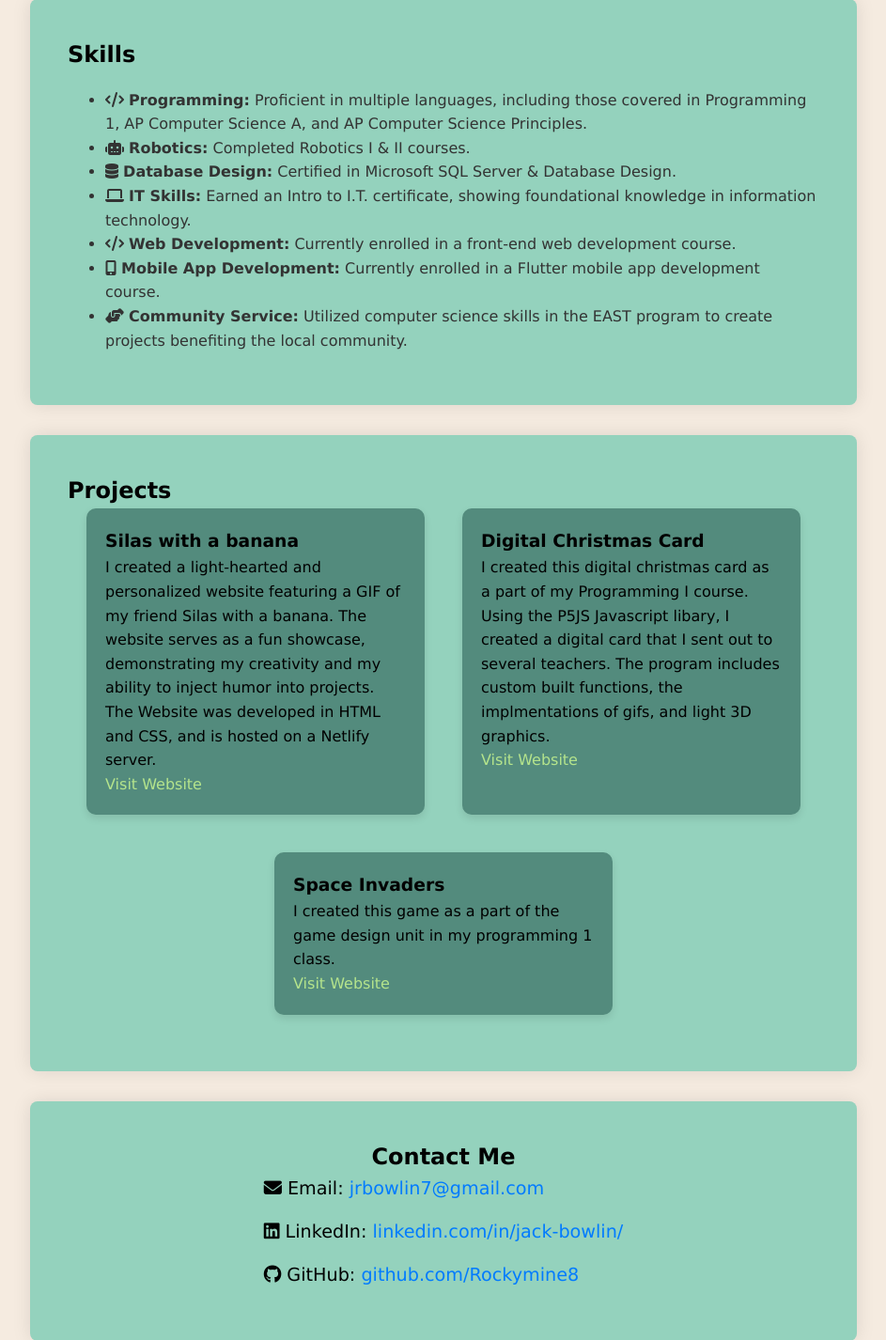
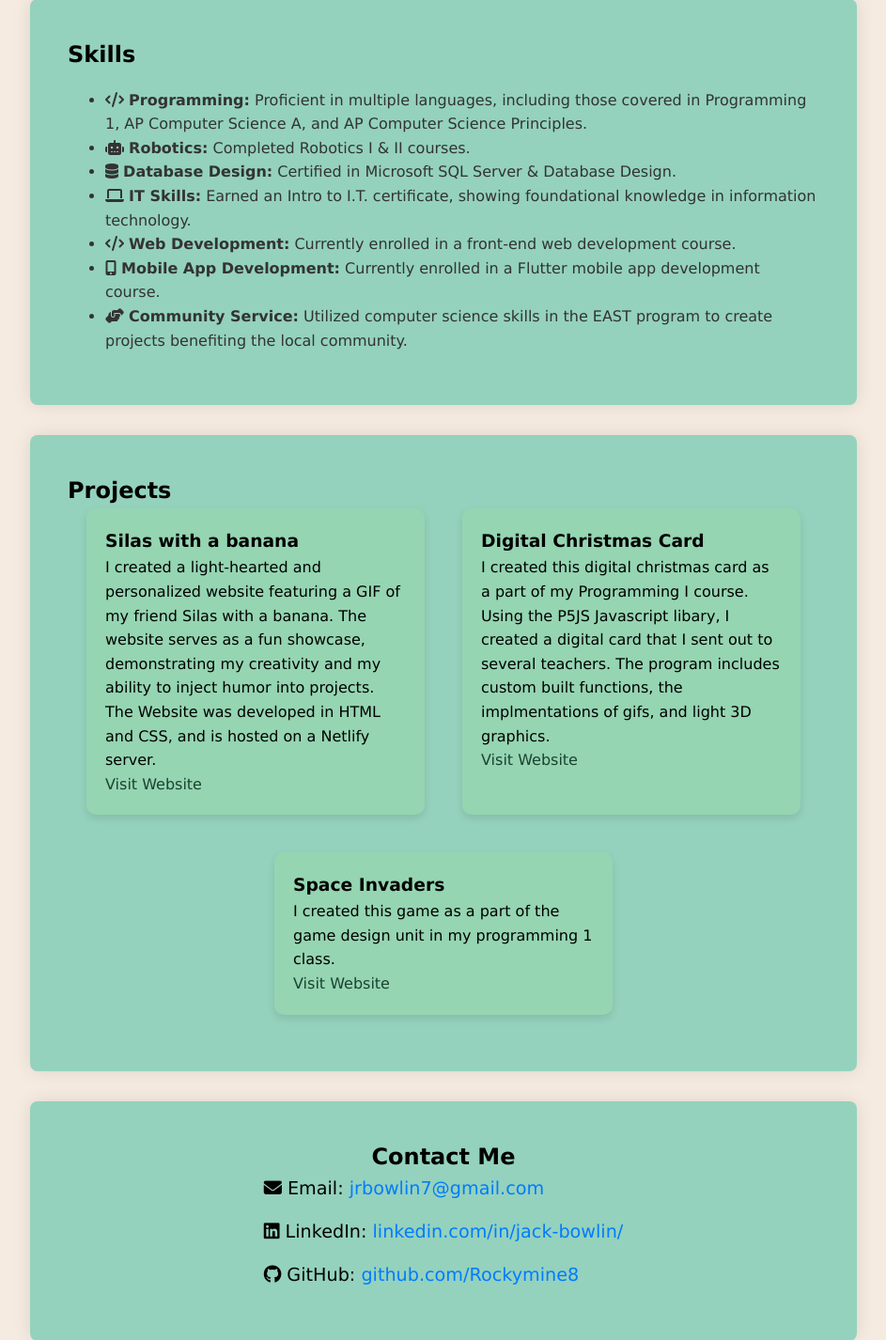
Before and after one commit to Rockymine8/flaskDeveloperWebsite, a Flask app: page / in a window 1280 px wide. Shown: the part 334-1760 px from the top of the page at 94% size, without its empty margins (168-1111 px from the left). Run offline with Flask 3, Linux system fonts and the light colour scheme; data comes from the database, SQL or seed files in the repository; some libraries are stand-ins or nearby versions.

Commit message:
change project card shade

```diff
--- a/static/styles.css
+++ b/static/styles.css
@@ -167,7 +167,7 @@ a:hover {
     flex: 0 0 calc(40%); /* Adjust the percentage and spacing as needed */
     margin-bottom: 20px;
     padding: 20px;
-    background-color: #538b7d;
+    background-color: #95d5b2;
     box-shadow: 0 4px 8px rgba(0, 0, 0, 0.1);
     border-radius: 10px;
     transition: transform 0.3s ease;
@@ -182,7 +182,7 @@ p {
 }
 
 .project-card a {
-    color: #b5e48c; /* Complementary color for hyperlinks */
+    color: #1b4332; /* Complementary color for hyperlinks */
 }
 
 @media only screen and (max-width: 768px) {
```
